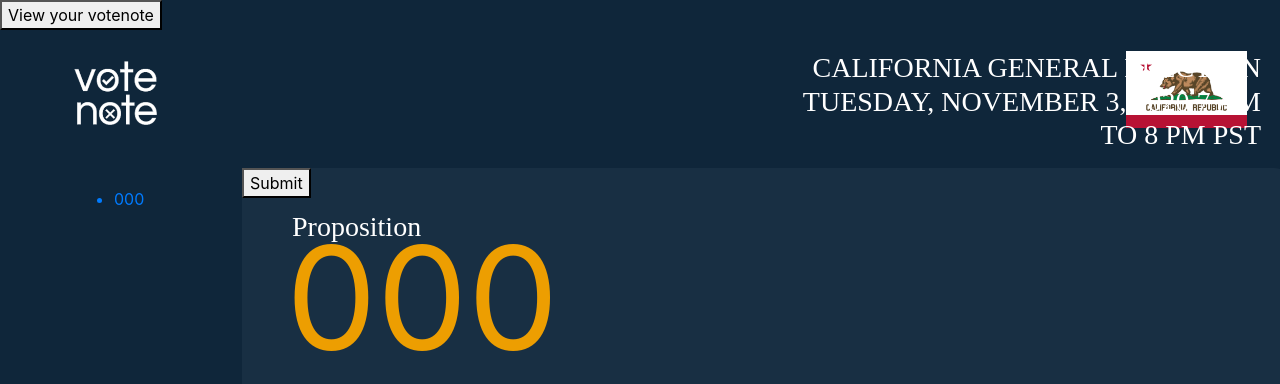
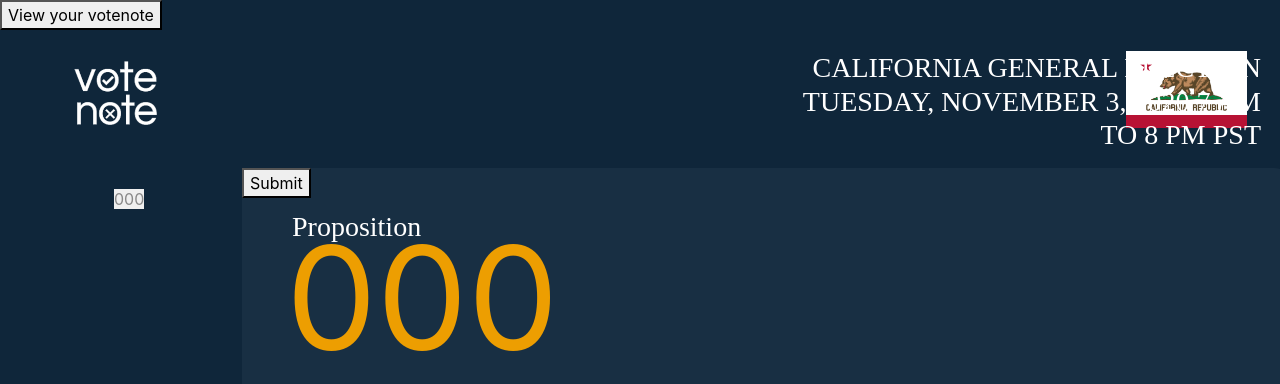
Before and after one commit to SabantuYusuf/propositions, a Django app: page /propositions/1 in a window 1280 px wide. Shown: the top 384 px of the page. Run offline with Django 3.2, Linux system fonts and the light colour scheme; tables that the repository leaves empty hold one stand-in row (values such as "Sample post"); some libraries are stand-ins or nearby versions.

Commit message:
sidebar color change working

```diff
--- a/election_project/settings.py
+++ b/election_project/settings.py
@@ -37,6 +37,7 @@ INSTALLED_APPS = [
     'django.contrib.sessions',
     'django.contrib.messages',
     'django.contrib.staticfiles',
+    'colorfield',
     'main_app',
 ]
 
--- a/main_app/models.py
+++ b/main_app/models.py
@@ -1,3 +1,4 @@
+from colorfield.fields import ColorField
 from django.db import models
 
 # Create your models here.
@@ -12,5 +13,7 @@ class Proposition(models.Model):
     yes_count = models.IntegerField(default=0)
     no_count = models.IntegerField(default=0)
 
+    color = ColorField(default='#FF0000')
+
     def __str__(self):
         return self.number
--- a/main_app/static/css/styles.css
+++ b/main_app/static/css/styles.css
@@ -275,3 +275,25 @@ box-shadow: 8px 8px 12px rgba(12, 36, 56, 0.25);
 border-radius: 20px;
 color: black;
 }
+
+
+
+/* Sabantu */
+.sidebar-text {
+  text-decoration: none;
+  background: #efefef;
+}
+
+li {
+  text-decoration: none;
+  list-style-type: none;
+}
+
+ul {
+  text-decoration: none;
+  list-style-type: none;
+}
+
+a {
+  text-decoration: none; !important
+}
--- a/main_app/templates/show.html
+++ b/main_app/templates/show.html
@@ -58,9 +58,11 @@
     <ul class="sidebar-ul">
     <!-- CITY NAMES -->
     {% for proposition in side_bar_proposition_numbers.all %}
-        <a href={% url 'show' proposition.id %}>
+        <a href={% url 'show' proposition.id %} style=color:{{ proposition.color }};>
             <li class="sidebar-item">
-                <span class="sidebar-text" onClick="this.style.backgroundColor ='#000'; this.style.color = '#FFF';" >{{proposition.number}}</span>
+                <!-- <span class="sidebar-text" onClick="this.style.backgroundColor ='#000'; this.style.color = '#FFF';" >{{proposition.number}}</span> -->
+                <!-- <span class="sidebar-text" style=“color:{{ proposition.color }};" onClick="this.style.backgroundColor ='#000'; this.style.color = '#FFF';" >{{proposition.number}}</span> -->
+                <span class="sidebar-text" >{{proposition.number}} </span>
             </li>
         </a>
     {% endfor %}
--- a/main_app/views.py
+++ b/main_app/views.py
@@ -22,6 +22,8 @@ def index(request):
     return render(request, 'index.html', context)
 
 
+
+
 def show(request, proposition_id):
     side_bar_proposition_numbers = Proposition.objects.all().order_by('number')
     proposition = Proposition.objects.get(id=proposition_id)
@@ -31,15 +33,19 @@ def show(request, proposition_id):
         selected_option = request.POST['proposition']
         if selected_option == 'yes':
             proposition.yes_count += 1
+            proposition.color = '#FFFF00'
+            # print(proposition.color)
         elif selected_option == 'no':
             proposition.no_count += 1
+            proposition.color = '#FFFF00'
+            # print(proposition.color)
         else:
             return HttpResponse(400, 'Invalid Form')
 
         proposition.save()
 
-        return redirect('index')
-        # return HttpResponseRedirect(request.path_info)
+        # return redirect('index')
+        return HttpResponseRedirect(request.path_info)
 
     context = {
         'proposition': proposition,
```
Also changed, not shown: main_app/migrations/0005_proposition_color.py (added).
